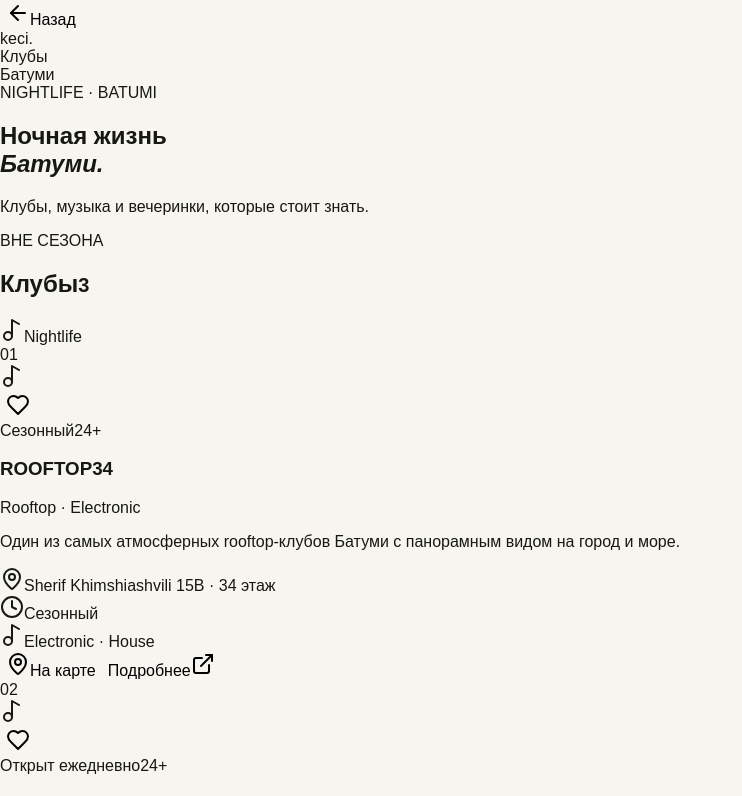
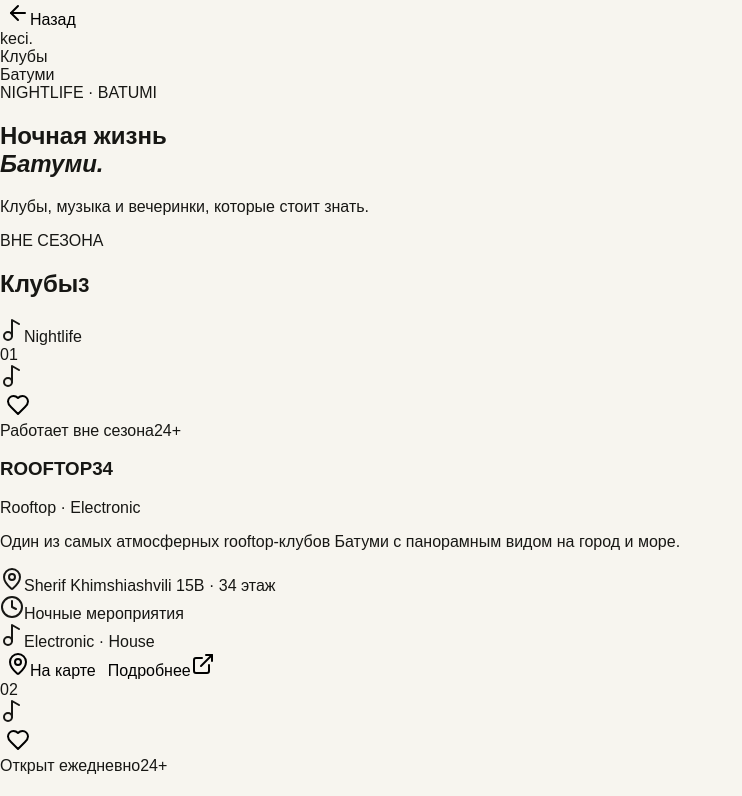
Before and after one commit to Guramch1k/Keci, a Next.js app: page /clubs in a window 1280 px wide. Shown: the top 796 px of the page, without its empty margins (0-742 px from the left). Built offline with nearby package versions, Linux system fonts and the light colour scheme.

Commit message:
Update page.tsx

```diff
--- a/app/clubs/page.tsx
+++ b/app/clubs/page.tsx
@@ -18,10 +18,10 @@
     description:
       "Один из самых атмосферных rooftop-клубов Батуми с панорамным видом на город и море.",
     address: "Sherif Khimshiashvili 15B · 34 этаж",
-    hours: "Сезонный",
+    hours: "Ночные мероприятия",
     age: "24+",
     music: "Electronic · House",
-    status: "Сезонный",
+    status: "Работает вне сезона",
     map: "https://www.openstreetmap.org/?mlat=41.61049&mlon=41.63724#map=18/41.61049/41.63724",
   },
   {
```
